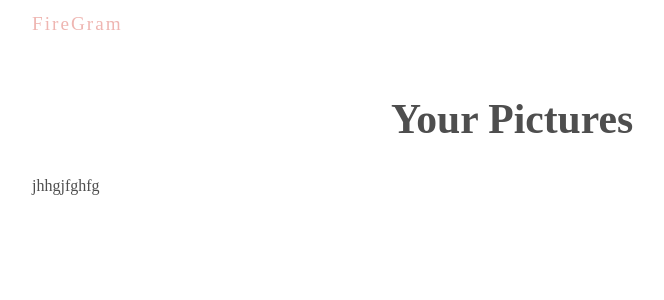
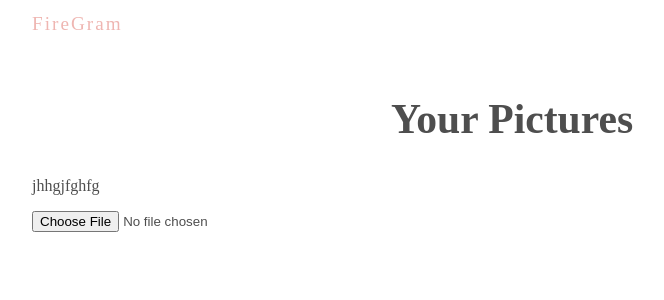
Before and after one commit to supuni9622/React-Image-Gallery, a React (Create React App) app in the folder image-gallery/: page / in a window 1280 px wide. Shown: the top 300 px of the page, without its empty margins (128-792 px from the left). Built offline with nearby package versions, Linux system fonts and the light colour scheme.

Commit message:
Created upload form layout

```diff
--- a/image-gallery/src/App.js
+++ b/image-gallery/src/App.js
@@ -1,9 +1,11 @@
 import Title from './components/Title'
+import UploadForm from './components/UploadForm'
 
 const App = () => {
   return (
     <div className="App">
       <Title/>
+      <UploadForm/>
     </div>
   );
 }
--- /dev/null
+++ b/image-gallery/src/components/UploadForm.js
@@ -0,0 +1,48 @@
+import React, {useState,useCallback, useMemo} from 'react'
+
+const UploadForm = () => {
+
+    const [file, setFile] = useState(null)
+    const [error, setError] =useState('')
+
+    const types = useMemo(() => ['image/jpeg', 'image/png'], [])
+
+    const onChangeHandle = useCallback((e) => {
+
+        const selected = e.target.files[0]
+        console.log(selected)
+
+        // Check if one file uploaded and that file is type of png or jpeg
+        if(selected && types.includes(selected.type)){
+           setFile(selected)
+           setError('')
+        }else {
+            setFile(null)
+            setError("Please select an image file (png or jpeg")
+        }
+
+    },[setFile,types])
+
+    return (
+        <div>
+            <form>
+                <input type='file' onChange={onChangeHandle}/>
+            </form>
+            <div className='output'>
+                {error &&
+                    <div className='error'>
+                        {error}
+                    </div>
+                }
+                {file &&
+                    <div className=''>
+                        {file.name}
+                    </div>
+                }
+            </div>
+        </div>
+    )
+}
+
+
+export default UploadForm
```
